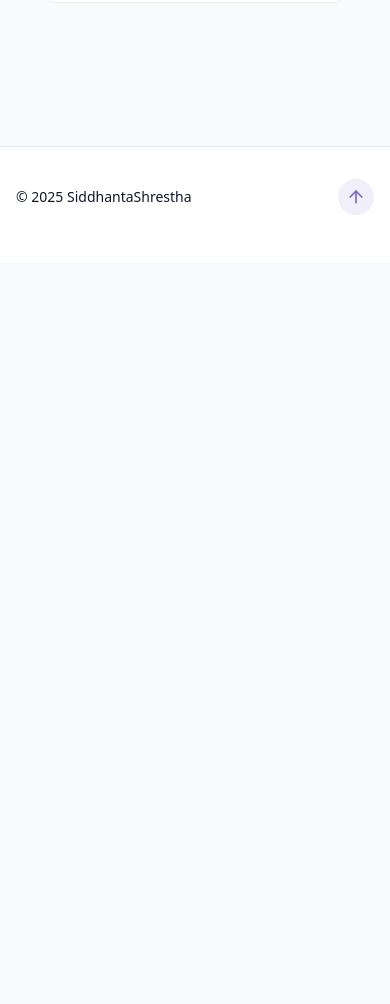
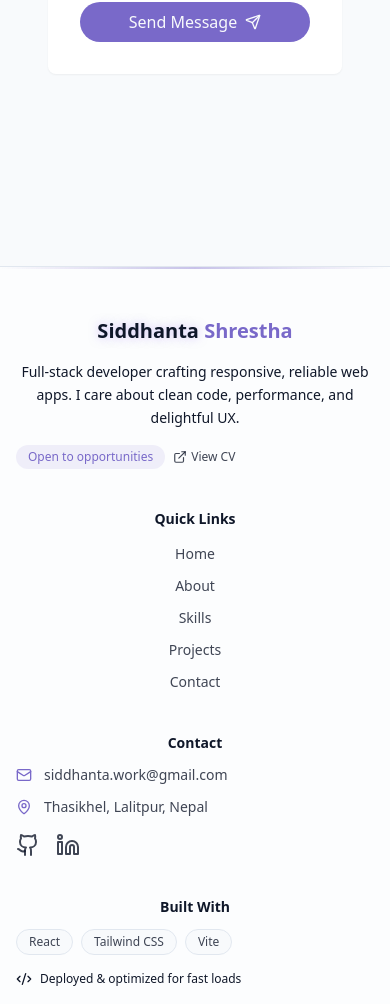
Before and after one commit to SiddhantaShrestha/SiddhantaPortfolio, a React (Vite) app: page / in a window 390 px wide. Shown: the part 7946-8950 px from the top of the page. Before the commit the page ends 8209 px from the top, so only its background shows below. Built offline with nearby package versions, Linux system fonts and the light colour scheme.

Commit message:
formspree form mail

```diff
--- a/src/components/Footer.jsx
+++ b/src/components/Footer.jsx
@@ -1,19 +1,174 @@
-import { ArrowUp } from "lucide-react";
+import {
+  ArrowUp,
+  Github,
+  Linkedin,
+  Mail,
+  MapPin,
+  ExternalLink,
+  Code2,
+  Heart,
+} from "lucide-react";
 
 export const Footer = () => {
+  const year = new Date().getFullYear();
+
+  const links = [
+    { label: "Home", href: "#hero" },
+    { label: "About", href: "#about" },
+    { label: "Skills", href: "#skills" },
+    { label: "Projects", href: "#projects" },
+    { label: "Contact", href: "#contact" },
+  ];
+
   return (
-    <footer className="py-12 px-4 bg-card relative border-t border-border mt-12 pt-8 flex flex-wrap justify-between items-center">
-      {" "}
+    <footer className="relative mt-24 border-t border-border bg-card/60">
+      {/* top gradient line */}
+      <div className="h-[2px] w-full bg-gradient-to-r from-transparent via-primary/40 to-transparent" />
+
+      <div className="container py-12 px-4">
+        <div className="grid gap-10 sm:grid-cols-2 lg:grid-cols-4">
+          {/* Brand / Blurb */}
+          <div className="space-y-4">
+            <a href="#hero" className="inline-flex items-center gap-2">
+              <span className="text-xl font-bold">
+                <span className="text-glow">Siddhanta</span>{" "}
+                <span className="text-primary">Shrestha</span>
+              </span>
+            </a>
+            <p className="text-sm text-muted-foreground leading-relaxed">
+              Full-stack developer crafting responsive, reliable web apps. I
+              care about clean code, performance, and delightful UX.
+            </p>
+
+            <div className="flex flex-wrap items-center gap-2">
+              <span className="rounded-full bg-primary/10 px-3 py-1 text-xs text-primary">
+                Open to opportunities
+              </span>
+              <a
+                href="/cv/Siddhanta-Shrestha-CV.pdf"
+                target="_blank"
+                rel="noreferrer"
+                className="inline-flex items-center gap-1 text-xs text-foreground/80 hover:text-primary transition-colors"
+              >
+                <ExternalLink size={14} />
+                View CV
+              </a>
+            </div>
+          </div>
+
+          {/* Quick Links */}
+          <div>
+            <h4 className="mb-3 text-sm font-semibold">Quick Links</h4>
+            <ul className="space-y-2">
+              {links.map((l) => (
+                <li key={l.href}>
+                  <a
+                    href={l.href}
+                    className="text-sm text-foreground/80 hover:text-primary transition-colors"
+                  >
+                    {l.label}
+                  </a>
+                </li>
+              ))}
+            </ul>
+          </div>
+
+          {/* Contact */}
+          <div>
+            <h4 className="mb-3 text-sm font-semibold">Contact</h4>
+            <ul className="space-y-3">
+              <li className="flex items-center gap-3 text-sm">
+                <Mail className="h-4 w-4 text-primary" />
+                <a
+                  href="mailto:siddhanta.work@gmail.com"
+                  className="text-foreground/80 hover:text-primary transition-colors"
+                >
+                  siddhanta.work@gmail.com
+                </a>
+              </li>
+              <li className="flex items-center gap-3 text-sm">
+                <MapPin className="h-4 w-4 text-primary" />
+                <span className="text-foreground/80">
+                  Thasikhel, Lalitpur, Nepal
+                </span>
+              </li>
+            </ul>
+
+            <div className="mt-4 flex items-center gap-4">
+              <a
+                href="https://github.com/SiddhantaShrestha"
+                target="_blank"
+                className="text-foreground/80 hover:text-primary transition-colors"
+              >
+                <Github />
+              </a>
+              <a
+                href="https://www.linkedin.com/in/siddhanta-shrestha-321207286/"
+                target="_blank"
+                className="text-foreground/80 hover:text-primary transition-colors"
+              >
+                <Linkedin />
+              </a>
+            </div>
+          </div>
+
+          {/* Built With / Stack */}
+          <div>
+            <h4 className="mb-3 text-sm font-semibold">Built With</h4>
+            <div className="flex flex-wrap gap-2">
+              {["React", "Tailwind CSS", "Vite"].map((tag) => (
+                <span
+                  key={tag}
+                  className="rounded-full border border-border bg-background px-3 py-1 text-xs text-foreground/80"
+                >
+                  {tag}
+                </span>
+              ))}
+            </div>
+
+            <div className="mt-4 flex items-center gap-2 text-xs text-muted-foreground">
+              <Code2 className="h-4 w-4" />
+              <span>Deployed & optimized for fast loads</span>
+            </div>
+          </div>
+        </div>
+
+        {/* Divider */}
+        <div className="my-8 h-px w-full bg-border/60" />
+
+        {/* Bottom Bar */}
+        <div className="flex flex-wrap items-center justify-between gap-4">
           <p className="text-sm text-muted-foreground">
-        {" "}
-        &copy; {new Date().getFullYear()} SiddhantaShrestha
+            &copy; {year} SiddhantaShrestha — Crafted with{" "}
+            <Heart className="inline-block h-3 w-3 text-primary" /> and coffee.
           </p>
+
+          <div className="flex items-center gap-4">
+            <a
+              href="https://github.com/SiddhantaShrestha"
+              target="_blank"
+              className="text-xs text-foreground/70 hover:text-primary transition-colors"
+            >
+              GitHub
+            </a>
+            <a
+              href="https://chat-app-vx2yk.sevalla.app/"
+              target="_blank"
+              className="text-xs text-foreground/70 hover:text-primary transition-colors"
+            >
+              Live Project
+            </a>
+
             <a
               href="#hero"
-        className="p-2 rounded-full bg-primary/10 hover:bg-primary/20 text-primary transition-colors"
+              className="inline-flex items-center justify-center rounded-full bg-primary/10 p-2 text-primary hover:bg-primary/20 transition-colors"
+              aria-label="Back to top"
             >
-        <ArrowUp size={20} />
+              <ArrowUp size={18} />
             </a>
+          </div>
+        </div>
+      </div>
     </footer>
   );
 };
```
Also changed, not shown: src/components/ContactSection.jsx (+85 -54 lines), banner.png (deleted), 1 other file (tests, documents, lock files or other folders). Lines whose indentation alone changed are shown as unchanged.
